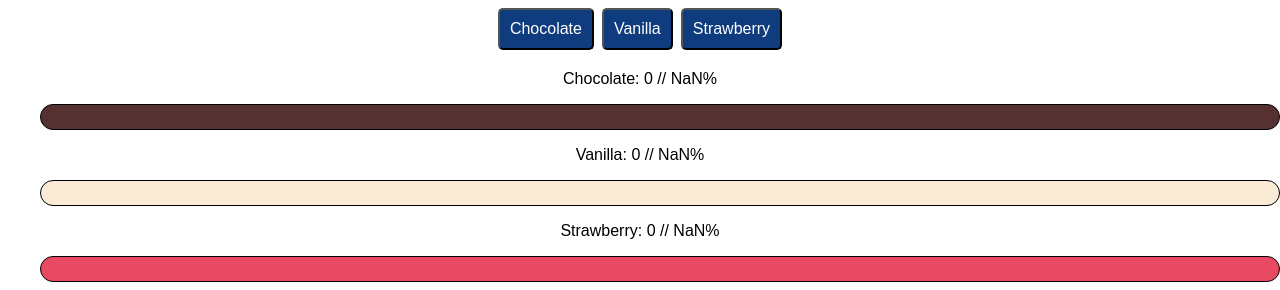
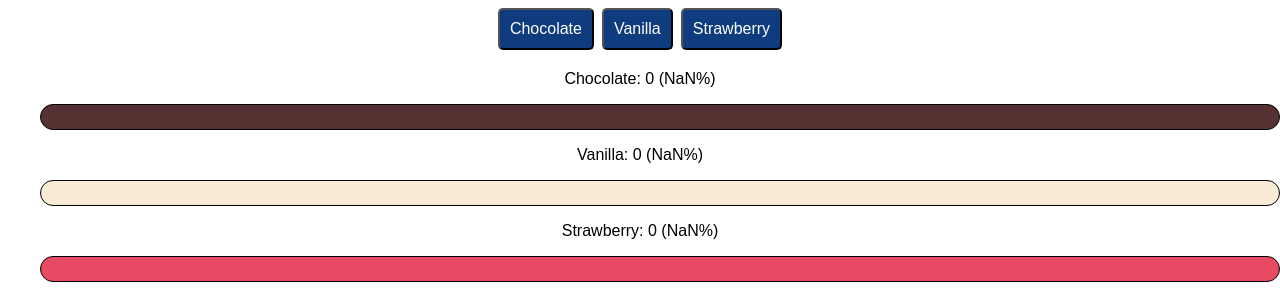
Before and after one commit to kat-gilbert/unit8-lab1, a React (Create React App) app: page / in a window 1280 px wide. Shown: the part 843-1133 px from the top of the page. Built offline with nearby package versions, Linux system fonts and the light colour scheme.

Commit message:
tweaked votes

```diff
--- a/src/components/Votes.css
+++ b/src/components/Votes.css
@@ -50,5 +50,8 @@ h1, h2, h3 {
     border-radius: 30px;
     margin-left: 40px;
     margin-bottom: 100px;
+}
 
+.hide {
+    display: none;
 }
--- a/src/components/Votes.tsx
+++ b/src/components/Votes.tsx
@@ -18,22 +18,23 @@ export const Votes = () => {
     let strawberryAvg = strawberry / totalVotes * 100;
     strawberryAvg = parseFloat(strawberryAvg.toFixed(1))
 
+
     return (
         <div className="Votes">
             <h2>Vote Here</h2>
     <p>
-        <button onClick={() => setChocolate( chocolate += 1 )}>Chocolate</button>
-        <button onClick={() => setVanilla( vanilla += 1 )}>Vanilla</button>
-        <button onClick={() => setStrawberry( strawberry += 1 )}>Strawberry</button>
+        <button onClick={() => setChocolate(chocolate += 1)}>Chocolate</button>
+        <button onClick={() => setVanilla(vanilla += 1)}>Vanilla</button>
+        <button onClick={() => setStrawberry(strawberry += 1)}>Strawberry</button>
     </p>
-    <p>Chocolate: {chocolate} // {chocolateAvg}%</p>
-    <div className="chocolate" style={{ width: chocolateAvg + "%" }}></div>
+    <p>Chocolate: {chocolate} ({chocolateAvg}%)</p>
+    <div className={"chocolate"} style={{ width: chocolateAvg + "%" }}></div>
 
-    <p>Vanilla: {vanilla} // {vanillaAvg}%</p>
-    <div className="vanilla" style={{ width: vanillaAvg + "%" }}></div>
+    <p>Vanilla: {vanilla} ({vanillaAvg}%)</p>
+    <div className={"vanilla"} style={{ width: vanillaAvg + "%" }}></div>
 
-    <p>Strawberry: {strawberry} // {strawberryAvg}%</p>
-    <div className="strawberry" style={{ width: strawberryAvg + "%" }}></div>
+    <p>Strawberry: {strawberry} ({strawberryAvg}%)</p>
+    <div className={"strawberry"} style={{ width: strawberryAvg + "%" }}></div>
         </div>
     )
 }
```
